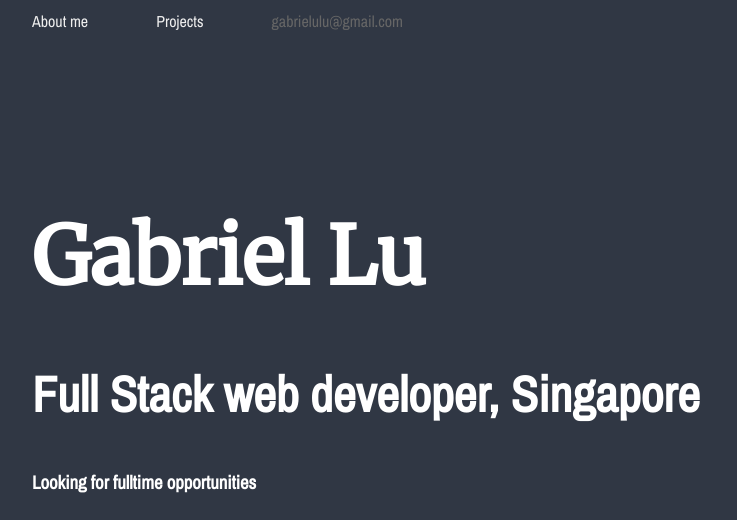
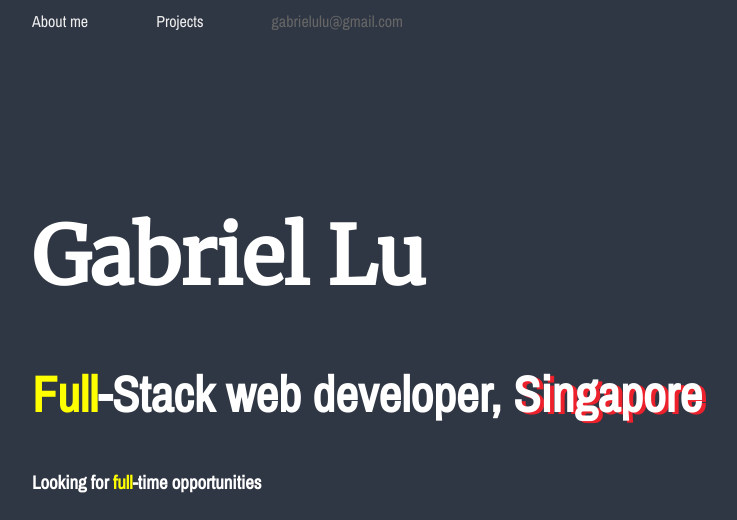
Before and after one commit to imjustlooking/portfolioV2, a plain HTML site: page index.html in a window 1280 px wide. Shown: the top 520 px of the page, without its empty margins (232-969 px from the left). Drawn offline with nearby package versions, Linux system fonts and the light colour scheme.

Commit message:
adjusted headline css

```diff
--- a/assets/css/main.css
+++ b/assets/css/main.css
@@ -43,13 +43,17 @@ nav #email {
   font-size: 50px;
 }
 
-.banner h2 b:hover {
+.banner h2 #sg{
   text-shadow: 4px 2px #EC212C;
 }
 .banner h3 {
   font-family: 'Archivo Narrow', sans-serif;
 }
 
+.capitalize {
+  /*text-shadow: -1px 0 yellow, 0 1px yellow, 1px 0 yellow, 0 -1px yellow;*/
+  color: yellow;
+}
 .linkicon {
   width: 50px;
   height: 50px;
--- a/assets/js/main.js
+++ b/assets/js/main.js
@@ -14,6 +14,12 @@
     $('#textHover').text(originalText)
   }
 
+  // function full () {
+  //   $('.fullText').toggleClass('capitalize')
+  // }
+  // $('.fullText').mouseenter(full)
+  // $('.fullText').mouseleave(full)
+
   $('#textHover').mouseenter(pls)
   $('#textHover').mouseleave(unPls)
 
--- a/index.html
+++ b/index.html
@@ -38,8 +38,8 @@
         </nav>
         <!-- <img src="assets/pics/crayfishnme.jpg" id="profile" class="col-md-3 img-rounded" alt="Me and crayfish"> -->
           <h1>Gabriel Lu </h1>
-          <h2>Full Stack web developer, <b>Singapore</b> </h2>
-          <h3>Looking for fulltime <b id='textHover'>opportunities</b></h3>
+          <h2><b class='capitalize'>Full</b>-Stack web developer, <b id='sg'>Singapore</b> </h2>
+          <h3>Looking for <b class='capitalize'>full</b>-time <b id='textHover'>opportunities</b></h3>
           <div class ='link'>
             <a href="https://www.linkedin.com/in/gabrielu/" target="_blank" role="button"><img class='linkicon' src="assets/logos/linkedinpale.png" title="My linkedIn" alt="My linkedin"></a>
             <a href="https://github.com/imjustlooking" target="_blank" role="button"><img class='linkicon' src="assets/logos/githubpale.png" title="My github" alt="My github"></a>
```
